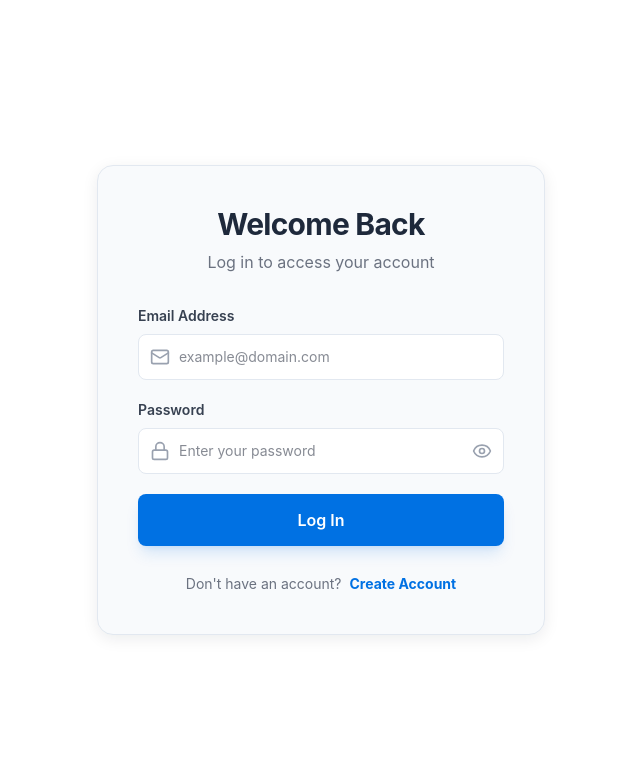
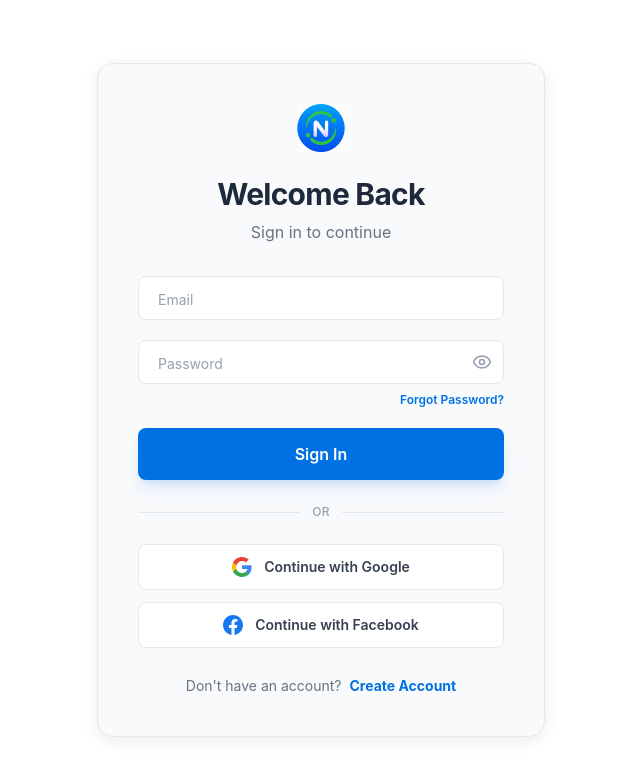
Before and after one commit to binyam77/Nexify, a React (Vite) app: page /login in a window 1280 px wide. Shown: the top 776 px of the page, without its empty margins (319-959 px from the left). Built offline with nearby package versions, Linux system fonts and the light colour scheme.

Commit message:
Update Login and Createacount

```diff
--- a/src/auth/createAccount.tsx
+++ b/src/auth/createAccount.tsx
@@ -1,15 +1,7 @@
 import React, { useState } from "react";
 import { motion } from "framer-motion";
-
-import {
-  User,
-  Mail,
-  Lock,
-  Eye,
-  EyeOff,
-  CheckCircle2,
-  AlertCircle,
-} from "lucide-react";
+import logo from "../assets/logo.png";
+import { Eye, EyeOff, CheckCircle2, AlertCircle } from "lucide-react";
 
 interface CreateAccountProps {
   onNavigateToLogin: () => void;
@@ -37,13 +29,32 @@ export default function CreateAccount({
       return;
     }
 
+    // Username email መያዝ የለበትም
+    if (/\S+@\S+\.\S+/.test(username) || username.includes("@")) {
+      setError("Username cannot contain an email address.");
+      return;
+    }
+
     if (!/\S+@\S+\.\S+/.test(email)) {
       setError("Please enter a valid email address.");
       return;
     }
 
-    if (password.length < 6) {
-      setError("Password must be at least 6 characters long.");
+    // Password strength: >6 chars, 1 letter, 1 number, 1 uppercase
+    if (password.length <= 6) {
+      setError("Password must be more than 6 characters long.");
+      return;
+    }
+    if (!/[A-Z]/.test(password)) {
+      setError("Password must contain at least one uppercase letter.");
+      return;
+    }
+    if (!/[a-z]/.test(password)) {
+      setError("Password must contain at least one letter.");
+      return;
+    }
+    if (!/[0-9]/.test(password)) {
+      setError("Password must contain at least one number.");
       return;
     }
 
@@ -57,9 +68,13 @@ export default function CreateAccount({
       animate={{ opacity: 1, y: 0 }}
       exit={{ opacity: 0, y: -15 }}
       transition={{ duration: 0.35, ease: "easeOut" }}
-      className="w-full max-w-md bg-bodey-bg rounded-2xl shadow-card overflow-hidden border border-border p-8 sm:p-10"
+      className="w-full sm:max-w-md min-h-screen sm:min-h-0 bg-bodey-bg sm:rounded-2xl sm:shadow-card overflow-hidden border-0 sm:border sm:border-border p-6 sm:p-8 md:p-10 flex flex-col justify-center sm:justify-start sm:block"
       id="create-account-card"
     >
+      {/* Logo */}
+      <div className="flex justify-center mb-6">
+        <img src={logo} alt="Logo" className="h-12 w-auto" />
+      </div>
       <div className="text-center mb-8">
         <h2 className="text-3xl font-bold text-text-h2 tracking-tight">
           Create Account
@@ -94,78 +109,74 @@ export default function CreateAccount({
       )}
 
       <form onSubmit={handleSubmit} className="space-y-5" id="createAccount">
-        {/* Username Input */}
-        <div className="space-y-2">
-          <label
-            htmlFor="username"
-            className="text-sm font-semibold text-gray-700 block"
-          >
-            Username
-          </label>
+        {/* Username Input - floating label */}
         <div className="relative">
-            <span className="absolute inset-y-0 left-0 flex items-center pl-3 text-gray-400">
-              <User className="w-5 h-5" />
-            </span>
           <input
             id="username"
             type="text"
             value={username}
             onChange={(e) => setUsername(e.target.value)}
-              placeholder="Enter your username"
+            placeholder=" "
+            autoComplete="username"
             required
-              className="w-full pl-10 pr-4 py-3 bg-input  border border-input-border rounded-lg text-input-text placeholder:text-input-placeholder focus:outline-none  focus:border-input-focus
-              hover:border-input-hover transition-all text-sm"
+            className="peer w-full px-4 pt-4 pb-1.5 bg-input border border-input-border rounded-lg text-input-text placeholder-transparent
+              focus:outline-none focus:border-input-focus hover:border-input-hover transition-all text-sm"
           />
-          </div>
+          <label
+            htmlFor="username"
+            className="absolute left-4 -top-2 px-1 bg-bodey-bg text-xs text-brand transition-all pointer-events-none
+              peer-placeholder-shown:top-3.5 peer-placeholder-shown:text-sm peer-placeholder-shown:text-gray-400 peer-placeholder-shown:bg-transparent
+              peer-focus:-top-2 peer-focus:text-xs peer-focus:text-brand peer-focus:bg-bodey-bg"
+          >
+            Username
+          </label>
         </div>
 
-        {/* Email Input */}
-        <div className="space-y-2">
-          <label
-            htmlFor="email"
-            className="text-sm font-semibold text-gray-700 block"
-          >
-            Email Address
-          </label>
+        {/* Email Input - floating label */}
         <div className="relative">
-            <span className="absolute inset-y-0 left-0 flex items-center pl-3 text-gray-400">
-              <Mail className="w-5 h-5" />
-            </span>
           <input
             id="email"
             type="email"
             value={email}
             onChange={(e) => setEmail(e.target.value)}
-              placeholder="example@domain.com"
+            placeholder=" "
+            autoComplete="email"
             required
-              className="w-full pl-10 pr-4 py-3 bg-input  border border-input-border rounded-lg text-input-text placeholder:text-input-placeholder focus:outline-none
-              focus:input-focus hover:border-input-hover transition-all text-sm"
+            className="peer w-full px-4 pt-4 pb-1.5 bg-input border border-input-border rounded-lg text-input-text placeholder-transparent
+              focus:outline-none focus:border-input-focus hover:border-input-hover transition-all text-sm"
           />
-          </div>
+          <label
+            htmlFor="email"
+            className="absolute left-4 -top-2 px-1 bg-bodey-bg text-xs text-brand transition-all pointer-events-none
+              peer-placeholder-shown:top-3.5 peer-placeholder-shown:text-sm peer-placeholder-shown:text-gray-400 peer-placeholder-shown:bg-transparent
+              peer-focus:-top-2 peer-focus:text-xs peer-focus:text-brand peer-focus:bg-bodey-bg"
+          >
+            Email
+          </label>
         </div>
 
-        {/* Password Input */}
+        {/* Password Input - floating label */}
         <div className="space-y-2">
-          <label
-            htmlFor="password"
-            className="text-sm font-semibold text-gray-700 block"
-          >
-            Password
-          </label>
           <div className="relative">
-            <span className="absolute inset-y-0 left-0 flex items-center pl-3 text-gray-400">
-              <Lock className="w-5 h-5" />
-            </span>
             <input
               id="password"
               type={showPassword ? "text" : "password"}
               value={password}
               onChange={(e) => setPassword(e.target.value)}
-              placeholder="Create a strong password"
+              placeholder=" "
+              autoComplete="new-password"
               required
-              className="w-full pl-10 pr-12 py-3 bg-input border border-input-border rounded-lg text-text-input placeholder:text-input-placeholder
-              hover:border-input-hover    focus:outline-none showdaw-soft transition-all text-sm"
+              className="peer w-full px-4 pr-12 pt-4 pb-1.5 bg-input border border-input-border rounded-lg text-text-input placeholder-transparent
+                hover:border-input-hover focus:outline-none focus:border-input-focus transition-all text-sm"
             />
+            <label
+              htmlFor="password"
+              className="absolute left-4 -top-2 px-1 bg-bodey-bg text-xs text-brand transition-all pointer-events-none
+                peer-placeholder-shown:top-3.5 peer-placeholder-shown:text-sm peer-placeholder-shown:text-gray-400 peer-placeholder-shown:bg-transparent
+                peer-focus:-top-2 peer-focus:text-xs peer-focus:text-brand peer-focus:bg-bodey-bg"
+            >
+              Password
+            </label>
             <button
               type="button"
               onClick={() => setShowPassword(!showPassword)}
@@ -178,6 +189,9 @@ export default function CreateAccount({
               )}
             </button>
           </div>
+          <p className="text-xs text-gray-400 pl-1">
+            More than 6 characters, with uppercase, lowercase and a number.
+          </p>
         </div>
 
         {/* Submit Button */}
--- a/src/auth/login.tsx
+++ b/src/auth/login.tsx
@@ -1,20 +1,25 @@
 import React, { useState } from "react";
 import { motion } from "framer-motion";
-import {
-  Mail,
-  Lock,
-  Eye,
-  EyeOff,
-  AlertCircle,
-  CheckCircle2,
-} from "lucide-react";
+import { Eye, EyeOff, AlertCircle, CheckCircle2 } from "lucide-react";
+// TODO: አድራሻውን የእርስዎ project structure መሰረት ያስተካክሉ
+// (ለምሳሌ Login.tsx በ src/pages/ ውስጥ ከሆነ "../assets/logo.png" ትክክል ነው)
+import logo from "../assets/logo.png";
 
 interface LoginProps {
   onNavigateToSignup: () => void;
   onSubmit: (email: string) => void;
+  // OAuth handlers: parent component ደረጃ ላይ (App.tsx / auth service) ይተገበራሉ.
+  // Backend ሲገባ፣ እዚህ component ውስጥ ምንም ለውጥ አያስፈልግም — parent ብቻ API call ይጨምራል.
+  onGoogleLogin?: () => void;
+  onFacebookLogin?: () => void;
 }
 
-export default function Login({ onNavigateToSignup, onSubmit }: LoginProps) {
+export default function Login({
+  onNavigateToSignup,
+  onSubmit,
+  onGoogleLogin,
+  onFacebookLogin,
+}: LoginProps) {
   const [email, setEmail] = useState("");
   const [password, setPassword] = useState("");
   const [showPassword, setShowPassword] = useState(false);
@@ -35,19 +40,36 @@ export default function Login({ onNavigateToSignup, onSubmit }: LoginProps) {
       setError("Please enter your password.");
       return;
     }
-    // ለጊዘው localStorage check -backend ሲመጣ API call ይተካዋል
+
+    // ⚠️ ጊዜያዊ (placeholder) ማረጋገጫ — localStorage.
+    // Backend ሲገባ: server-side session/JWT + httpOnly secure cookie ይተካዋል.
+    // Password ፈጽሞ በ client-side አይነጻጸርም — server-side Argon2/bcrypt hash comparison ብቻ.
     const stored = localStorage.getItem("authUser");
     if (!stored) {
-      setError("No account found.Please create an account first.");
+      setError("No account found. Please create an account first.");
       return;
     }
     const storedUser = JSON.parse(stored);
-    if (storedUser.email! == email) {
-      setError("Email not found.Please check and try again.");
+
+    // ✅ Bug fix: ቀድሞ "==" (እኩል ሲሆን) ላይ error ይሰጥ ነበር — ተገልብጦ ነበር.
+    if (storedUser.email !== email) {
+      setError("Email not found. Please check and try again.");
       return;
     }
+
     setSuccess(true);
     onSubmit(email);
+  };
+
+  const handleGoogleLogin = () => {
+    // Placeholder — Backend ሲገባ: redirect to /api/auth/google
+    // (state parameter ለ CSRF prevention፣ token exchange ደግሞ ሙሉ በሙሉ backend-side)
+    onGoogleLogin?.();
+  };
+
+  const handleFacebookLogin = () => {
+    // Placeholder — Backend ሲገባ: redirect to /api/auth/facebook
+    onFacebookLogin?.();
   };
 
   return (
@@ -56,15 +78,20 @@ export default function Login({ onNavigateToSignup, onSubmit }: LoginProps) {
       animate={{ opacity: 1, y: 0 }}
       exit={{ opacity: 0, y: -15 }}
       transition={{ duration: 0.35, ease: "easeOut" }}
-      className="w-full max-w-md bg-surface rounded-2xl shadow-card overflow-hidden border border-border p-8 sm:p-10"
+      className="w-full sm:max-w-md min-h-screen sm:min-h-0 bg-transparent sm:bg-surface sm:rounded-2xl sm:shadow-card overflow-hidden border-0 sm:border sm:border-border p-6 sm:p-8 md:p-10 flex flex-col justify-center sm:justify-start sm:block"
       id="login-card"
     >
+      {/* Logo */}
+      <div className="flex justify-center mb-6">
+        <img src={logo} alt="Logo" className="h-12 w-auto" />
+      </div>
+
       <div className="text-center mb-8">
         <h2 className="text-3xl font-bold text-text-h2 tracking-tight">
           Welcome Back
         </h2>
         <p className="text-gray-500 mt-2 text-sm sm:text-base">
-          Log in to access your account
+          Sign in to continue
         </p>
       </div>
 
@@ -91,63 +118,70 @@ export default function Login({ onNavigateToSignup, onSubmit }: LoginProps) {
       )}
 
       <form onSubmit={handleSubmit} className="space-y-5" id="loginForm">
-        {/* Email Input */}
-        <div className="space-y-2">
+        {/* Email Input - floating label */}
+        <div className="relative">
+          <input
+            id="email"
+            type="email"
+            value={email}
+            onChange={(e) => setEmail(e.target.value)}
+            placeholder=" "
+            autoComplete="email"
+            required
+            className="peer w-full px-4 pt-4 pb-1.5 bg-input border border-input-border rounded-lg text-input-text placeholder-transparent
+              hover:border-input-hover focus:outline-none focus:border-input-focus transition-all text-sm"
+          />
           <label
             htmlFor="email"
-            className="text-sm font-semibold text-gray-700 block"
+            className="absolute left-4 -top-2 px-1 bg-surface text-xs text-brand transition-all pointer-events-none
+              peer-placeholder-shown:top-3.5 peer-placeholder-shown:text-sm peer-placeholder-shown:text-gray-400 peer-placeholder-shown:bg-transparent
+              peer-focus:-top-2 peer-focus:text-xs peer-focus:text-brand peer-focus:bg-surface"
           >
-            Email Address
+            Email
           </label>
-          <div className="relative">
-            <span className="absolute inset-y-0 left-0 flex items-center pl-3 text-gray-400">
-              <Mail className="w-5 h-5" />
-            </span>
-            <input
-              id="email"
-              type="email"
-              value={email}
-              onChange={(e) => setEmail(e.target.value)}
-              placeholder="example@domain.com"
-              required
-              className="w-full pl-10 pr-4 py-3 bg-input  border border-input-border rounded-lg text-input-text placeholder:text-input-placeholder
-             hover:border-input-hover  focus:outline-none  focus:border-input-focus transition-all text-sm"
-            />
-          </div>
         </div>
 
-        {/* Password Input */}
+        {/* Password Input - floating label */}
         <div className="space-y-2">
-          <label
-            htmlFor="password"
-            className="text-sm font-semibold text-gray-700 block"
-          >
-            Password
-          </label>
           <div className="relative">
-            <span className="absolute inset-y-0 left-0 flex items-center pl-3 text-gray-400">
-              <Lock className="w-5 h-5" />
-            </span>
             <input
               id="password"
               type={showPassword ? "text" : "password"}
               value={password}
               onChange={(e) => setPassword(e.target.value)}
-              placeholder="Enter your password"
+              placeholder=" "
+              autoComplete="current-password"
               required
-              className="w-full pl-10 pr-12 py-3 bg-input  border border-input-border rounded-lg text-input-text placeholder:text-input-placeholder
-              focus:border-input-foces hover:border-input-hover focus:outline-none transition-all text-sm"
+              className="peer w-full px-4 pr-12 pt-4 pb-1.5 bg-input border border-input-border rounded-lg text-input-text placeholder-transparent
+                focus:border-input-focus hover:border-input-hover focus:outline-none transition-all text-sm"
             />
+            <label
+              htmlFor="password"
+              className="absolute left-4 -top-2 px-1 bg-surface text-xs text-brand transition-all pointer-events-none
+                peer-placeholder-shown:top-3.5 peer-placeholder-shown:text-sm peer-placeholder-shown:text-gray-400 peer-placeholder-shown:bg-transparent
+                peer-focus:-top-2 peer-focus:text-xs peer-focus:text-brand peer-focus:bg-surface"
+            >
+              Password
+            </label>
             <button
               type="button"
               onClick={() => setShowPassword(!showPassword)}
               className="absolute inset-y-0 right-0 flex items-center pr-3 text-gray-400 hover:text-gray-600 transition-colors"
+              aria-label={showPassword ? "Hide password" : "Show password"}
             >
               {showPassword ? (
                 <EyeOff className="w-5 h-5" />
               ) : (
                 <Eye className="w-5 h-5" />
               )}
+            </button>
+          </div>
+          <div className="flex justify-end">
+            <button
+              type="button"
+              className="text-xs font-semibold text-brand hover:text-brand-dark hover:underline focus:outline-none"
+            >
+              Forgot Password?
             </button>
           </div>
         </div>
@@ -158,9 +192,58 @@ export default function Login({ onNavigateToSignup, onSubmit }: LoginProps) {
           id="button"
           className="w-full py-3.5 px-4 bg-brand text-white font-semibold rounded-lg text-sm sm:text-base cursor-pointer hover:bg-brand-dark active:scale-[0.98] transition-all flex items-center justify-center gap-2 shadow-lg shadow-brand/15"
         >
-          Log In
+          Sign In
         </button>
       </form>
+
+      {/* Divider */}
+      <div className="flex items-center gap-3 my-6">
+        <span className="h-px flex-1 bg-border" />
+        <span className="text-xs font-medium text-gray-400 uppercase tracking-wide">
+          Or
+        </span>
+        <span className="h-px flex-1 bg-border" />
+      </div>
+
+      {/* Social Login */}
+      <div className="space-y-3">
+        <button
+          type="button"
+          onClick={handleGoogleLogin}
+          className="w-full py-3 px-4 bg-white border border-input-border rounded-lg text-sm font-semibold text-gray-700 flex items-center justify-center gap-3 hover:bg-gray-50 active:scale-[0.98] transition-all"
+        >
+          <svg className="w-5 h-5" viewBox="0 0 24 24">
+            <path
+              fill="#4285F4"
+              d="M23.49 12.27c0-.79-.07-1.54-.2-2.27H12v4.51h6.47c-.28 1.5-1.13 2.77-2.4 3.62v3.01h3.88c2.27-2.09 3.54-5.17 3.54-8.87z"
+            />
+            <path
+              fill="#34A853"
+              d="M12 24c3.24 0 5.95-1.07 7.93-2.9l-3.88-3c-1.08.72-2.45 1.15-4.05 1.15-3.11 0-5.75-2.1-6.69-4.92H1.3v3.09C3.27 21.3 7.31 24 12 24z"
+            />
+            <path
+              fill="#FBBC05"
+              d="M5.31 14.33c-.24-.72-.38-1.49-.38-2.28s.14-1.56.38-2.28V6.68H1.3A11.98 11.98 0 000 12.05c0 1.93.46 3.76 1.3 5.37l4.01-3.09z"
+            />
+            <path
+              fill="#EA4335"
+              d="M12 4.75c1.76 0 3.34.6 4.58 1.79l3.44-3.44C17.94 1.19 15.24 0 12 0 7.31 0 3.27 2.7 1.3 6.68l4.01 3.09c.94-2.82 3.58-4.92 6.69-4.92z"
+            />
+          </svg>
+          Continue with Google
+        </button>
+
+        <button
+          type="button"
+          onClick={handleFacebookLogin}
+          className="w-full py-3 px-4 bg-white border border-input-border rounded-lg text-sm font-semibold text-gray-700 flex items-center justify-center gap-3 hover:bg-gray-50 active:scale-[0.98] transition-all"
+        >
+          <svg className="w-5 h-5" viewBox="0 0 24 24" fill="#1877F2">
+            <path d="M24 12.07C24 5.4 18.63 0 12 0S0 5.4 0 12.07C0 18.1 4.39 23.09 10.13 24v-8.44H7.08v-3.49h3.05V9.41c0-3.02 1.79-4.7 4.53-4.7 1.31 0 2.68.24 2.68.24v2.97h-1.51c-1.49 0-1.96.93-1.96 1.89v2.26h3.33l-.53 3.49h-2.8V24C19.61 23.09 24 18.1 24 12.07z" />
+          </svg>
+          Continue with Facebook
+        </button>
+      </div>
 
       {/* Redirect Link */}
       <p className="text-center mt-7 text-sm text-gray-500">
--- a/src/components/BottomNav.tsx
+++ b/src/components/BottomNav.tsx
@@ -30,7 +30,7 @@ export default function BottomNav({ onUploadClick }: BottomNavProps) {
 
   const rightItems = [
     {
-      label: "Alerts",
+      label: "Notifications",
       to: ROUTES.notifications,
       icon: Bell,
       badge: unreadCount,
--- a/src/components/ChatsSidebar.tsx
+++ b/src/components/ChatsSidebar.tsx
@@ -115,7 +115,7 @@ export default function ChatsSidebar({
               className="text-xl font-black tracking-tight text-gray-900"
               id="brand-header-title"
             >
-              Nexify
+              Communities
             </h1>
           </div>
         </div>
@@ -140,7 +140,7 @@ export default function ChatsSidebar({
               : "text-gray-400 border-transparent hover:text-gray-600"
           }`}
         >
-          Messages
+          Chats
         </button>
         <button
           onClick={() => setActiveTab("communities")}
--- a/src/components/NewChannelModal.tsx
+++ b/src/components/NewChannelModal.tsx
@@ -245,7 +245,7 @@ export default function NewChannelModal({
                 maxLength={MAX_NAME_LENGTH}
                 value={name}
                 onChange={(e) => setName(e.target.value)}
-                placeholder="e.g. Nexify Announcements"
+                placeholder="channel name"
                 className="w-full bg-gray-50 border border-gray-200 rounded-xl px-4 py-3 text-sm font-medium text-gray-800 placeholder-gray-400 focus:bg-white focus:border-blue-500 focus:ring-2 focus:ring-blue-100 outline-none transition-all duration-200"
               />
             </div>
--- a/src/pages/settings.tsx
+++ b/src/pages/settings.tsx
@@ -171,7 +171,7 @@ export default function Settings() {
           <span className="text-sm font-medium">{alertMessage.text}</span>
         </div>
       )}
-      <div className="flex items-center gap-3 px-3 py-3 sticky top-0 z-10 md:hidden border-gray-100">
+      <div className="flex items-center gap-3 px-3 py-3 sticky top-0 z-50 md:hidden bg-surface border-gray-100">
         <button
           onClick={() => navigate(-1)}
           aria-label="Back"
```
Also changed, not shown: src/components/MessageArea.tsx (+11 -7 lines), src/components/PostCard.tsx (+16 -16 lines), src/pages/home.tsx (line endings or trailing spaces). Lines whose indentation alone changed are shown as unchanged.
